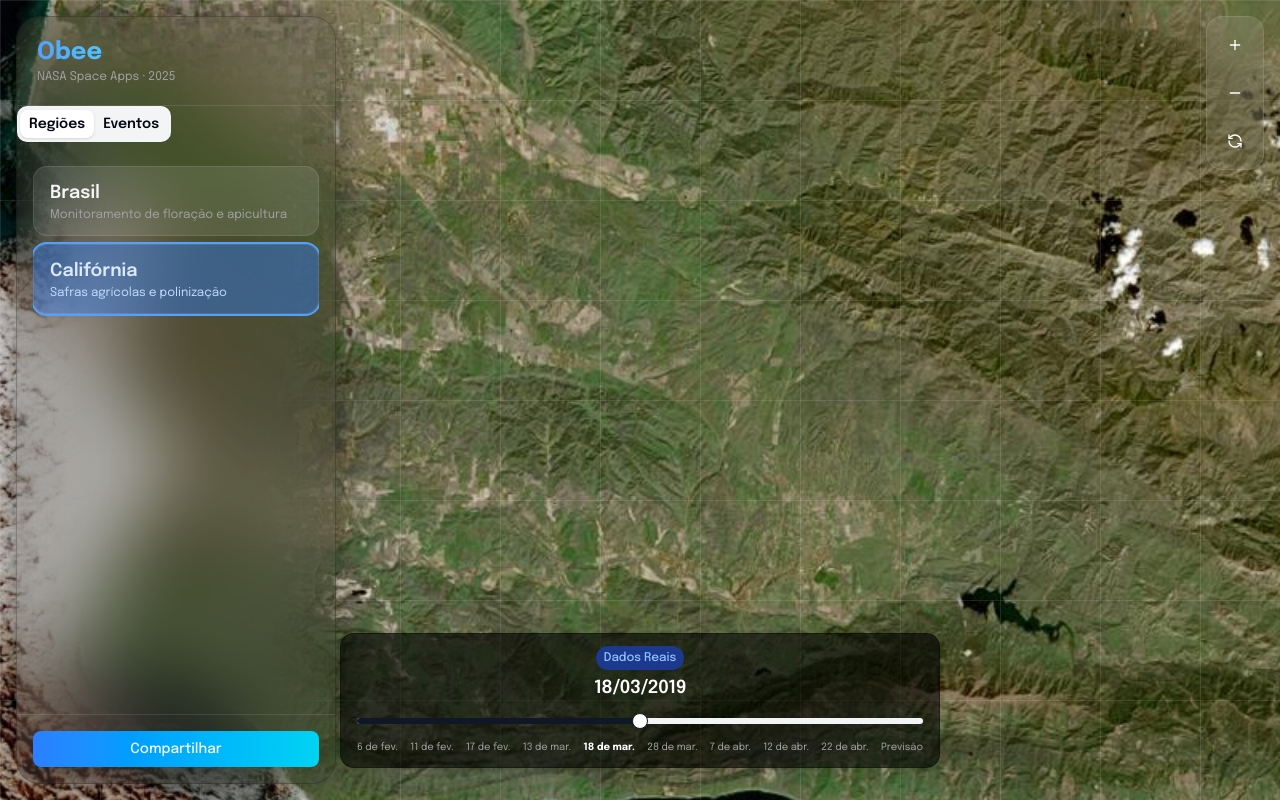
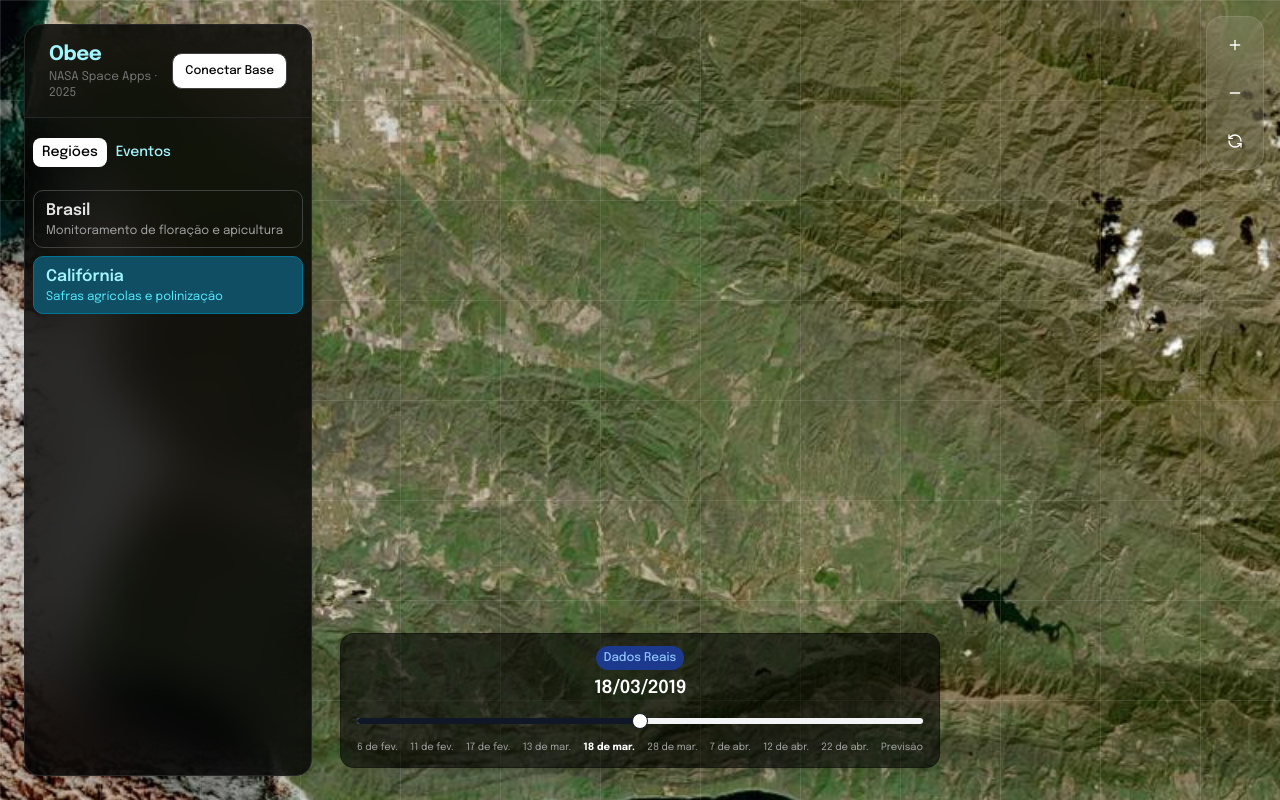
Before and after one commit to obixy/bloomwatch, a React (Vite) app in the folder frontend/: page / in a window 1280 px wide. Built offline with nearby package versions, Linux system fonts and the light colour scheme.

Commit message:
refactor: atualizar estilo do sidebar e ajustar classes de tabs para melhorar a usabilidade

```diff
--- a/frontend/src/components/sidebar.tsx
+++ b/frontend/src/components/sidebar.tsx
@@ -42,25 +42,23 @@ export function Sidebar() {
 
   return (
     <>
-      <aside
-        className="
-        absolute left-4 top-4 bottom-4 w-80 rounded-3xl flex flex-col overflow-hidden
-        shadow-[0_0_40px_rgba(0,0,0,0.5)]
-        backdrop-blur-2xl border border-black/20
-        bg-black/20 dark:bg-black/30
-      "
-      >
-        <div className="p-5 border-b border-white/10 dark:border-neutral-800">
-          <div className="flex items-center justify-between">
-            <div>
-              <h1 className="text-2xl font-bold bg-clip-text text-transparent bg-gradient-to-r from-blue-400 to-cyan-300">
-                Obee
-              </h1>
-              <p className="text-xs text-neutral-400 dark:text-neutral-500">
-                NASA Space Apps · 2025
-              </p>
-            </div>
+      <aside className="fixed left-6 top-6 bottom-6 w-72 rounded-2xl flex flex-col overflow-hidden shadow-lg border border-neutral-800 bg-black/80 backdrop-blur-xl">
+        <div className="px-6 py-4 border-b border-neutral-800 flex items-center justify-between">
+          <div>
+            <h1 className="text-xl font-bold text-cyan-200 tracking-tight">
+              Obee
+            </h1>
+            <p className="text-xs text-neutral-500">NASA Space Apps · 2025</p>
           </div>
+          <Button
+            variant="outline"
+            className="text-xs px-3 py-1 rounded-lg border border-neutral-700 text-black"
+            onClick={() =>
+              alert('Funcionalidade de conectar outras bases em breve!')
+            }
+          >
+            Conectar Base
+          </Button>
         </div>
 
         <Tabs
@@ -68,34 +66,33 @@ export function Sidebar() {
           onValueChange={setTabValue}
           className="flex-1 flex flex-col"
         >
-          <TabsList className="flex border-b border-white/10 dark:border-neutral-800">
+          <TabsList className="flex border-neutral-800 bg-transparent px-2 mt-4">
             <TabsTrigger
               value="regioes"
-              className="flex-1 py-2 text-center font-semibold"
+              className="flex-1 py-2 text-center font-medium text-cyan-200"
             >
               Regiões
             </TabsTrigger>
             <TabsTrigger
               value="eventos"
-              className="flex-1 py-2 text-center font-semibold"
+              className="flex-1 py-2 text-center font-medium text-cyan-200"
             >
               Eventos
             </TabsTrigger>
           </TabsList>
           <TabsContent value="regioes" className="flex-1">
-            <ScrollArea className="px-4 py-4 overflow-auto">
-              <div className="space-y-3">
+            <ScrollArea className="px-2 py-3 overflow-auto">
+              <div className="space-y-2">
                 {regions.map((region) => {
                   const isSelected = selectedRegion === region.name;
                   return (
                     <button
                       key={region.name}
-                      className={`w-full text-left px-4 py-3 rounded-xl mb-2 transition-all border
-                        border-white/10 dark:border-neutral-800
+                      className={`w-full text-left px-3 py-2 rounded-lg border transition-colors focus:outline-none focus:ring-2 focus:ring-cyan-400
                         ${
                           isSelected
-                            ? 'bg-blue-500/40 dark:bg-blue-900/60 ring-2 ring-blue-400'
-                            : 'bg-white/10 dark:bg-neutral-900/50 hover:bg-blue-500/30'
+                            ? 'bg-cyan-900 border-cyan-700'
+                            : 'bg-transparent border-neutral-700 hover:bg-cyan-800'
                         }`}
                       onClick={() => {
                         if (region.name === 'Brasil') setShowModal(true);
@@ -104,19 +101,15 @@ export function Sidebar() {
                     >
                       <div className="flex flex-col">
                         <span
-                          className={`text-lg font-semibold ${
-                            isSelected
-                              ? 'text-blue-100 dark:text-cyan-200'
-                              : 'text-neutral-100 dark:text-neutral-200'
+                          className={`text-base font-semibold ${
+                            isSelected ? 'text-cyan-200' : 'text-neutral-200'
                           }`}
                         >
                           {region.name}
                         </span>
                         <span
                           className={`text-xs ${
-                            isSelected
-                              ? 'text-blue-200 dark:text-cyan-300'
-                              : 'text-neutral-400 dark:text-neutral-500'
+                            isSelected ? 'text-cyan-300' : 'text-neutral-400'
                           }`}
                         >
                           {region.desc}
@@ -129,17 +122,17 @@ export function Sidebar() {
             </ScrollArea>
           </TabsContent>
           <TabsContent value="eventos" className="flex-1">
-            <ScrollArea className="px-4 py-4 overflow-auto">
-              <div className="space-y-3">
+            <ScrollArea className="px-2 py-3 overflow-auto">
+              <div className="space-y-2">
                 {eventos.map((evento, idx) => (
                   <div
                     key={idx}
-                    className="w-full px-4 py-3 rounded-xl mb-2 border border-white/10 dark:border-neutral-800 bg-white/10 dark:bg-neutral-900/50"
+                    className="w-full px-3 py-2 rounded-lg border border-neutral-700 bg-neutral-900"
                   >
-                    <span className="text-lg font-semibold text-blue-100 dark:text-cyan-200">
+                    <span className="text-base font-semibold text-cyan-200">
                       {evento.title}
                     </span>
-                    <span className="block text-xs text-neutral-400 dark:text-neutral-500 mt-1">
+                    <span className="block text-xs text-neutral-400 mt-1">
                       {evento.desc}
                     </span>
                   </div>
@@ -148,14 +141,6 @@ export function Sidebar() {
             </ScrollArea>
           </TabsContent>
         </Tabs>
-
-        <div className="p-4 border-t border-white/10 dark:border-neutral-800">
-          <div className="flex gap-2">
-            <Button className="flex-1 bg-gradient-to-r from-blue-500 to-cyan-400 hover:opacity-90">
-              Compartilhar
-            </Button>
-          </div>
-        </div>
       </aside>
 
       <Dialog open={showModal} onOpenChange={setShowModal}>
@@ -184,7 +169,7 @@ export function Sidebar() {
             para apoiar apicultores e pesquisadores no monitoramento ambiental.
           </DialogDescription>
           <DialogClose asChild>
-            <Button className="w-full bg-gradient-to-r from-blue-500 to-cyan-400 mt-2">
+            <Button className="w-full bg-blue-500 hover:bg-blue-600 text-white mt-2 rounded-lg">
               Entendi
             </Button>
           </DialogClose>
--- a/frontend/src/components/ui/tabs.tsx
+++ b/frontend/src/components/ui/tabs.tsx
@@ -40,7 +40,7 @@ function TabsTrigger({
     <TabsPrimitive.Trigger
       data-slot="tabs-trigger"
       className={cn(
-        "data-[state=active]:bg-background dark:data-[state=active]:text-foreground focus-visible:border-ring focus-visible:ring-ring/50 focus-visible:outline-ring dark:data-[state=active]:border-input dark:data-[state=active]:bg-input/30 text-foreground dark:text-muted-foreground inline-flex h-[calc(100%-1px)] flex-1 items-center justify-center gap-1.5 rounded-md border border-transparent px-2 py-1 text-sm font-medium whitespace-nowrap transition-[color,box-shadow] focus-visible:ring-[3px] focus-visible:outline-1 disabled:pointer-events-none disabled:opacity-50 data-[state=active]:shadow-sm [&_svg]:pointer-events-none [&_svg]:shrink-0 [&_svg:not([class*='size-'])]:size-4",
+        "data-[state=active]:bg-background data-[state=active]:text-black focus-visible:border-ring focus-visible:ring-ring/50 focus-visible:outline-ring dark:data-[state=active]:border-input dark:data-[state=active]:bg-input/30 text-foreground dark:text-muted-foreground inline-flex h-[calc(100%-1px)] flex-1 items-center justify-center gap-1.5 rounded-md border border-transparent px-2 py-1 text-sm font-medium whitespace-nowrap transition-[color,box-shadow] focus-visible:ring-[3px] focus-visible:outline-1 disabled:pointer-events-none disabled:opacity-50 data-[state=active]:shadow-sm [&_svg]:pointer-events-none [&_svg]:shrink-0 [&_svg:not([class*='size-'])]:size-4",
         className
       )}
       {...props}
```
